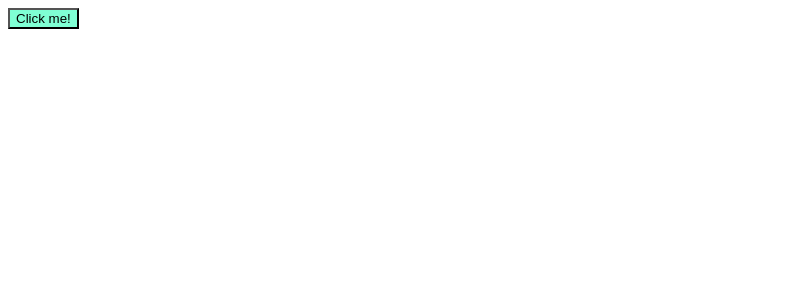
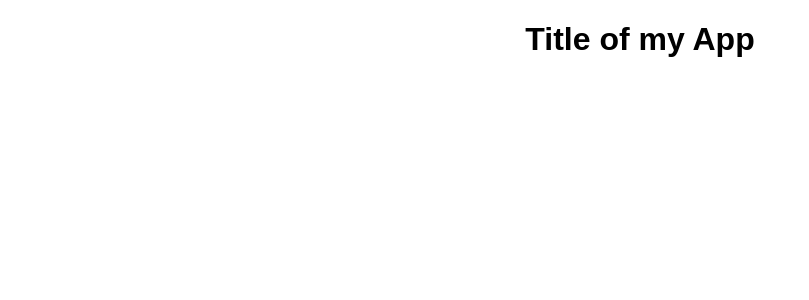
Before and after one commit to K-Juno/Track-Companion, a Next.js app: page / in a window 1280 px wide. Shown: the top 300 px of the page, without its empty margins (0-809 px from the left). Built offline with nearby package versions, Linux system fonts and the light colour scheme.

Commit message:
add a main header/title

```diff
--- /dev/null
+++ b/components/Header.js
@@ -0,0 +1,9 @@
+import styled from 'styled-components';
+
+export default function Header() {
+  return <Title>Title of my App</Title>;
+}
+
+const Title = styled.h1`
+  text-align: center;
+`;
--- /dev/null
+++ b/components/Layout.js
@@ -0,0 +1,5 @@
+import Header from './Header';
+
+export default function Layout() {
+  return <Header />;
+}
--- a/pages/_app.js
+++ b/pages/_app.js
@@ -1,5 +1,15 @@
+import GlobalStyle from '../components/GlobalStyles';
+import Layout from '../components/Layout';
+
 function MyApp({ Component, pageProps }) {
-  return <Component {...pageProps} />
+  return (
+    <>
+      <GlobalStyle />
+      <Layout>
+        <Component {...pageProps} />
+      </Layout>
+    </>
+  );
 }
 
-export default MyApp
+export default MyApp;
```
